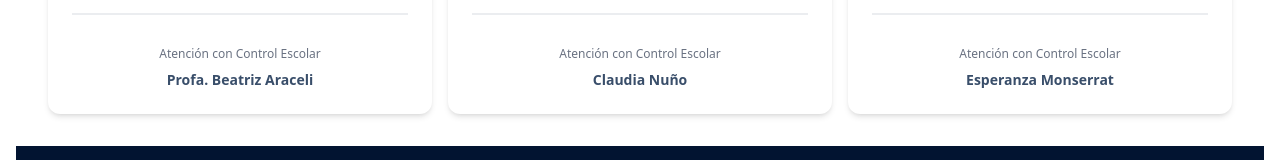
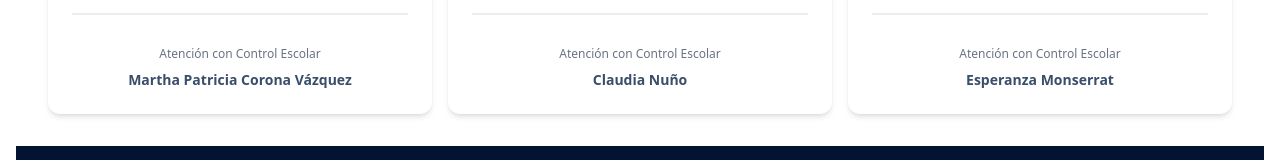
Before and after one commit to AgrevEtse/home-gdm, a React (Vite) app: page / in a window 1280 px wide. Shown: the part 779-939 px from the top of the page. Built offline with nearby package versions, Linux system fonts and the light colour scheme.

Commit message:
Cambio de nombre para atención en preescolar

```diff
--- a/src/components/Pages/Home.jsx
+++ b/src/components/Pages/Home.jsx
@@ -8,7 +8,7 @@ const Home = () => {
         pagoInicial={3916}
         costo={3087}
         mensualidad={2050}
-        encargado='Profa. Beatriz Araceli'
+        encargado='Martha Patricia Corona Vázquez'
       />
 
       <EscolaridadCard
```
